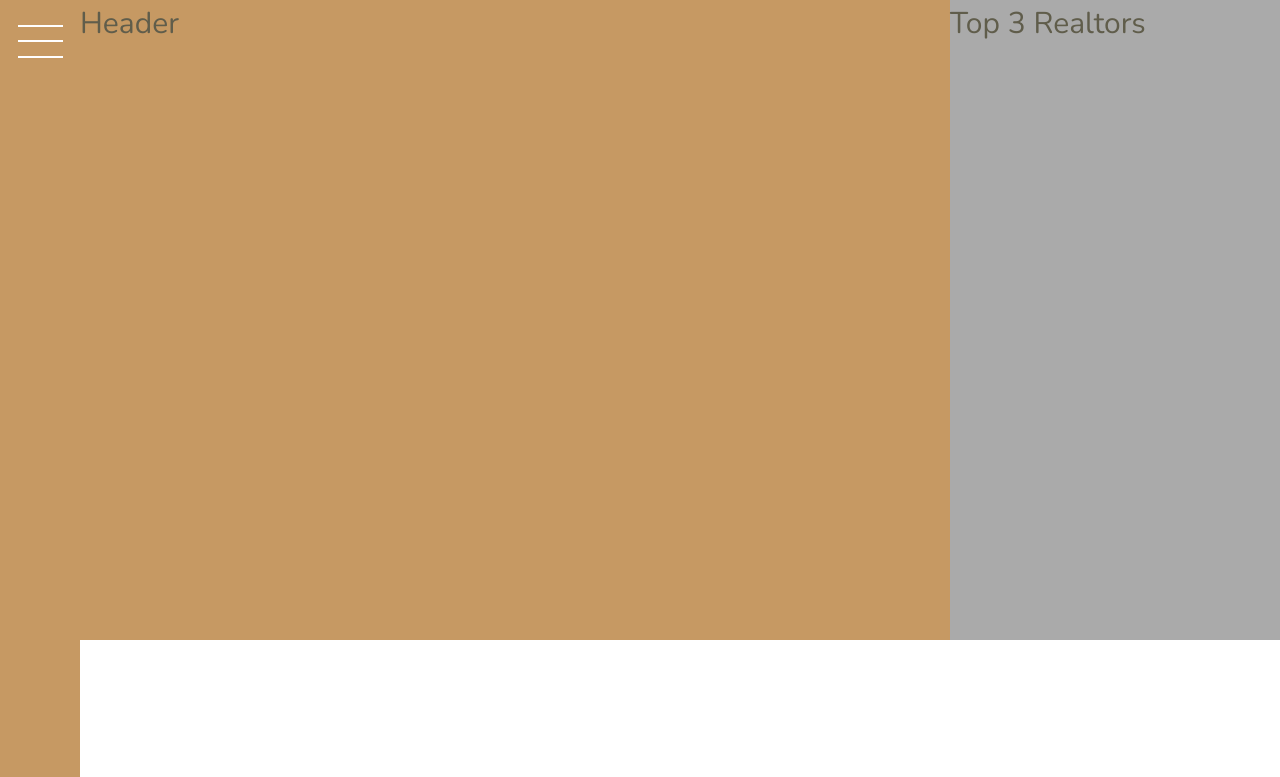
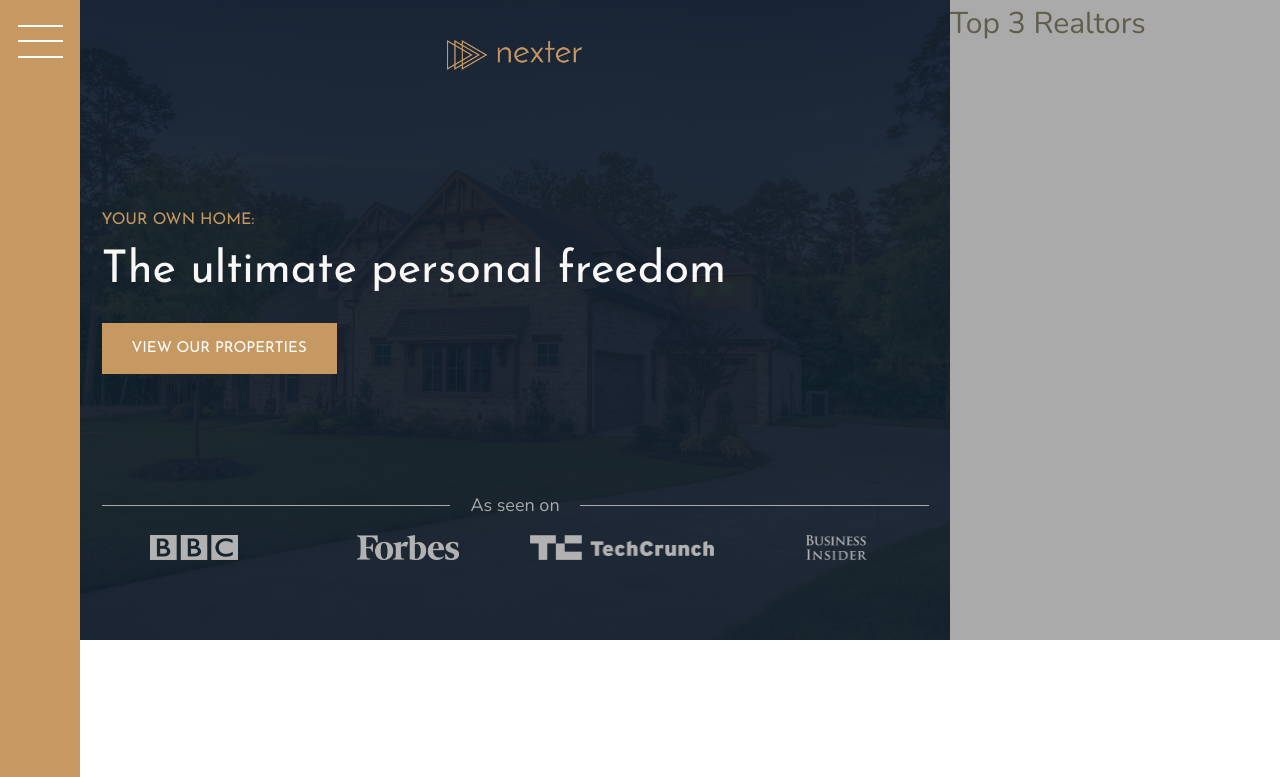
Before and after one commit to JuzerShakir/nexter, a website: page index.html in a window 1280 px wide. Shown: the top 777 px of the page. Drawn offline with nearby package versions, Linux system fonts and the light colour scheme.

Commit message:
add 'header' layout

```diff
--- a/index.html
+++ b/index.html
@@ -20,7 +20,19 @@
         <button class="nav-btn"></button>
       </div>
 
-      <header class="header">Header</header>
+      <header class="header">
+        <img src="img/logo.png" alt="Nexter logo" class="header__logo" />
+        <h3 class="heading-3">Your own home:</h3>
+        <h1 class="heading-1">The ultimate personal freedom</h1>
+        <button class="btn header__btn">View our properties</button>
+        <div class="header__seenon-text">As seen on</div>
+        <div class="header__seenon-logos">
+          <img src="img/logo-bbc.png" alt="Seen on logo 1" />
+          <img src="img/logo-forbes.png" alt="Seen on logo 2" />
+          <img src="img/logo-techcrunch.png" alt="Seen on logo 3" />
+          <img src="img/logo-bi.png" alt="Seen on logo 4" />
+        </div>
+      </header>
 
       <div class="realtors">Top 3 Realtors</div>
 
--- a/sass/_header.scss
+++ b/sass/_header.scss
@@ -1,4 +1,62 @@
 .header {
-  background-color: $color-primary;
   grid-column: full-start / col-end 6;
+
+  background-image: linear-gradient(
+      rgba($color-secondary, 0.93),
+      rgba($color-secondary, 0.93)
+    ),
+    url(../img/hero.jpeg);
+  background-size: cover;
+  background-position: center;
+
+  padding: 8rem;
+  padding-top: 4rem;
+
+  display: grid;
+  grid-template-rows: 1fr min-content 6rem 1fr;
+  grid-template-columns: max-content;
+  grid-row-gap: 1.5rem;
+  justify-content: center;
+
+  &__btn {
+    align-self: self-start;
+    justify-self: self-start;
+  }
+
+  &__logo {
+    height: 3rem;
+    justify-self: center;
+  }
+
+  &__seenon-text {
+    font-size: 1.8rem;
+    color: $color-grey-light-2;
+
+    display: grid;
+    grid-template-columns: 1fr max-content 1fr;
+    grid-column-gap: 2rem;
+    align-items: center;
+
+    &::before,
+    &::after {
+      content: "";
+      display: block;
+      // * without width the content will not be visible
+      width: -webkit-fill-available;
+      height: 1.5px;
+      background-color: currentColor;
+    }
+  }
+
+  &__seenon-logos {
+    display: grid;
+    grid-template-columns: repeat(4, 1fr);
+    grid-gap: 3rem;
+    justify-items: center;
+
+    img {
+      height: 2.5rem;
+      filter: brightness(70%);
+    }
+  }
 }
--- a/sass/_typography.scss
+++ b/sass/_typography.scss
@@ -5,6 +5,9 @@
 
 .heading-1 {
   @extend %heading;
+  font-size: 4.5rem;
+  color: $color-grey-light-1;
+  line-height: 1;
 }
 
 .heading-2 {
```
Also changed, not shown: css/style.css.
